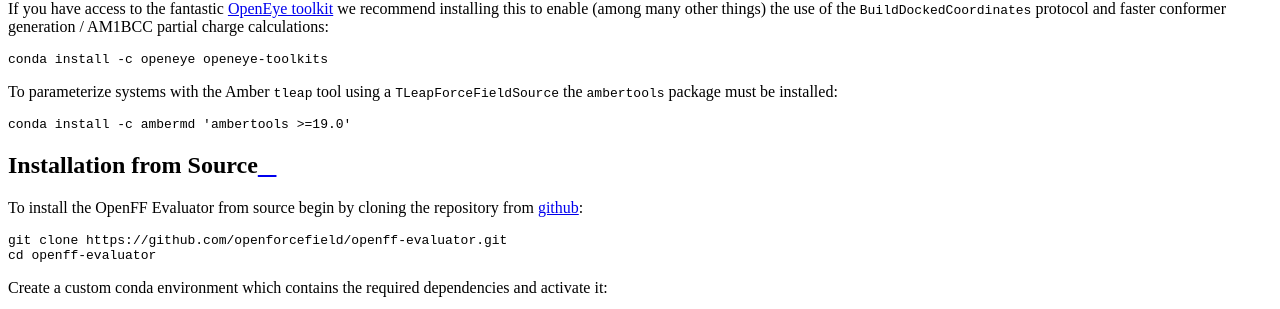
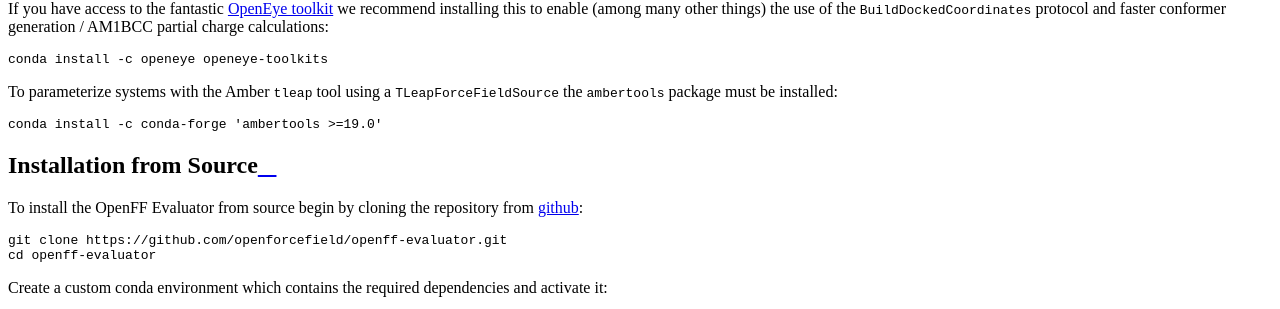
Before and after one commit to openforcefield/openff-evaluator, a Sphinx documentation site: the page built from docs/install.rst, in a window 1280 px wide. Shown: the part 1525-1834 px from the top of the page. Built offline with Sphinx 7.4.7 and the Read the Docs theme 2.0.0, drawn with Linux system fonts in a browser that asks for light colours.

Commit message:
Use conda-forge for amber tools installation.

```diff
--- a/docs/install.rst
+++ b/docs/install.rst
@@ -28,7 +28,7 @@
 To parameterize systems with the Amber ``tleap`` tool using a ``TLeapForceFieldSource`` the ``ambertools``
 package must be installed::
 
-    conda install -c ambermd 'ambertools >=19.0'
+    conda install -c conda-forge 'ambertools >=19.0'
 
 Installation from Source
 ------------------------
```
